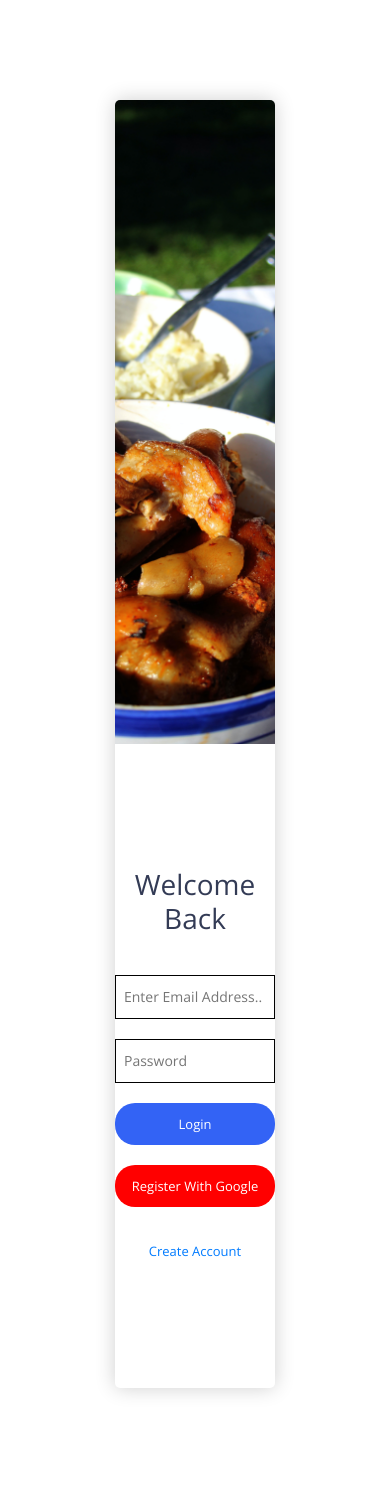
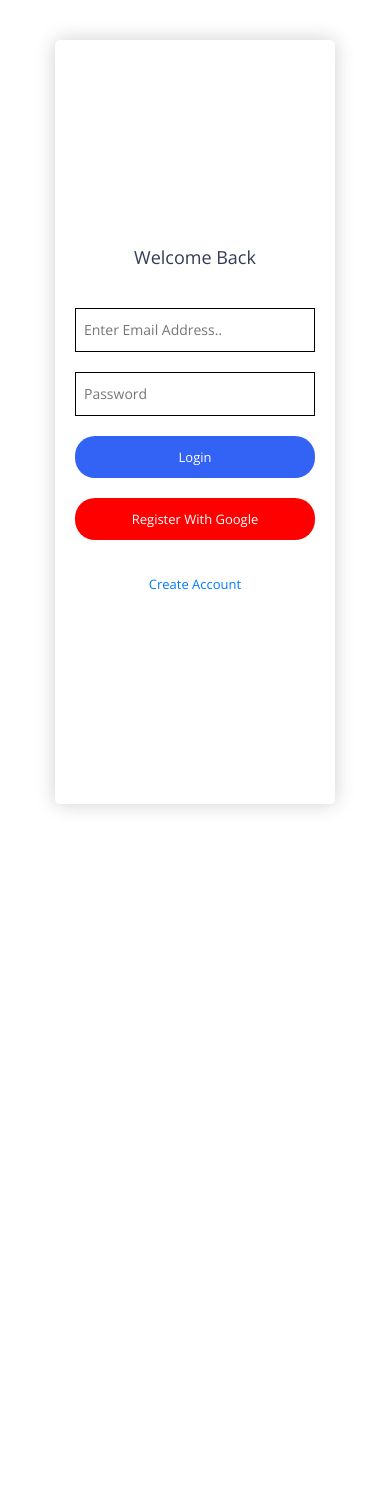
Before and after one commit to DEV-ASHANAUR/meal-management-system, a PHP site: page /login.html in a window 390 px wide. After the commit the page ends 810 px from the top, so only its background shows below. Run offline with PHP 8.4, Linux system fonts and the light colour scheme.

Commit message:
Login responsive done

```diff
--- a/css/responsive.css
+++ b/css/responsive.css
@@ -1,20 +1,16 @@
 /*Extra large devices (large desktops, 1200px and up)*/
-@media (max-width: 1399px){
-
+@media (max-width: 1399px) {
 }
 @media (min-width: 1400px) {
-
 }
 @media (min-width: 1200px) {
-
 }
 
 @media (max-width: 1199px) {
-
 }
 
 @media (max-width: 991px) {
-	#menu{
+    #menu {
         display: none;
     }
 
@@ -24,15 +20,24 @@
     .ofcavas-menu {
         display: block;
     }
-
 }
 
 /*Medium devices (tablets, 767px and down)*/
 @media (max-width: 767px) {
-
+    .login_left_area {
+        display: none;
+    }
 }
 
 /*Small devices (landscape phones, 575px and down)*/
 @media (max-width: 575px) {
-
+    .login_right_area {
+        height: calc(100vh - 80px);
     }
+    .login_area_box {
+        margin: 40px;
+    }
+    .login_right_area h3 {
+        font-size: 18px;
+    }
+}
--- a/css/style.css
+++ b/css/style.css
@@ -472,6 +472,7 @@ header.sticky {
     align-items: center;
     justify-content: center;
     text-align: center;
+    padding: 0 20px;
 }
 .login_right_area input {
     width: 100%;
--- a/login.html
+++ b/login.html
@@ -35,10 +35,10 @@
             <div class="container">
                 <div class="login_area_box">
                     <div class="row no-gutters">
-                        <div class="col-md-4">
+                        <div class="col-lg-4 col-md-5">
                             <div class="login_left_area"></div>
                         </div>
-                        <div class="col-md-8">
+                        <div class="col-lg-8 col-md-7">
                             <div class="login_right_area">
                                 <div class="">
                                     <h3 class="mb_30">Welcome Back</h3>
```
Lines whose indentation alone changed are shown as unchanged.
